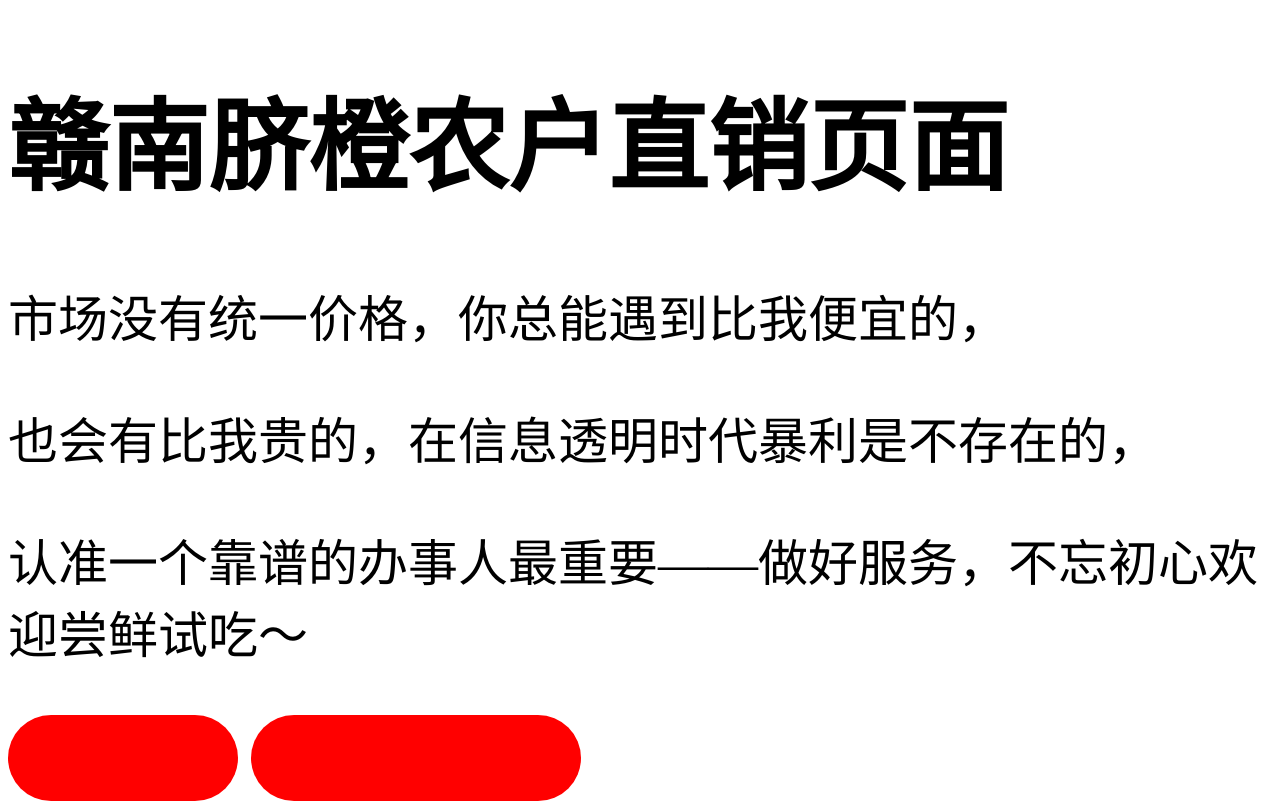
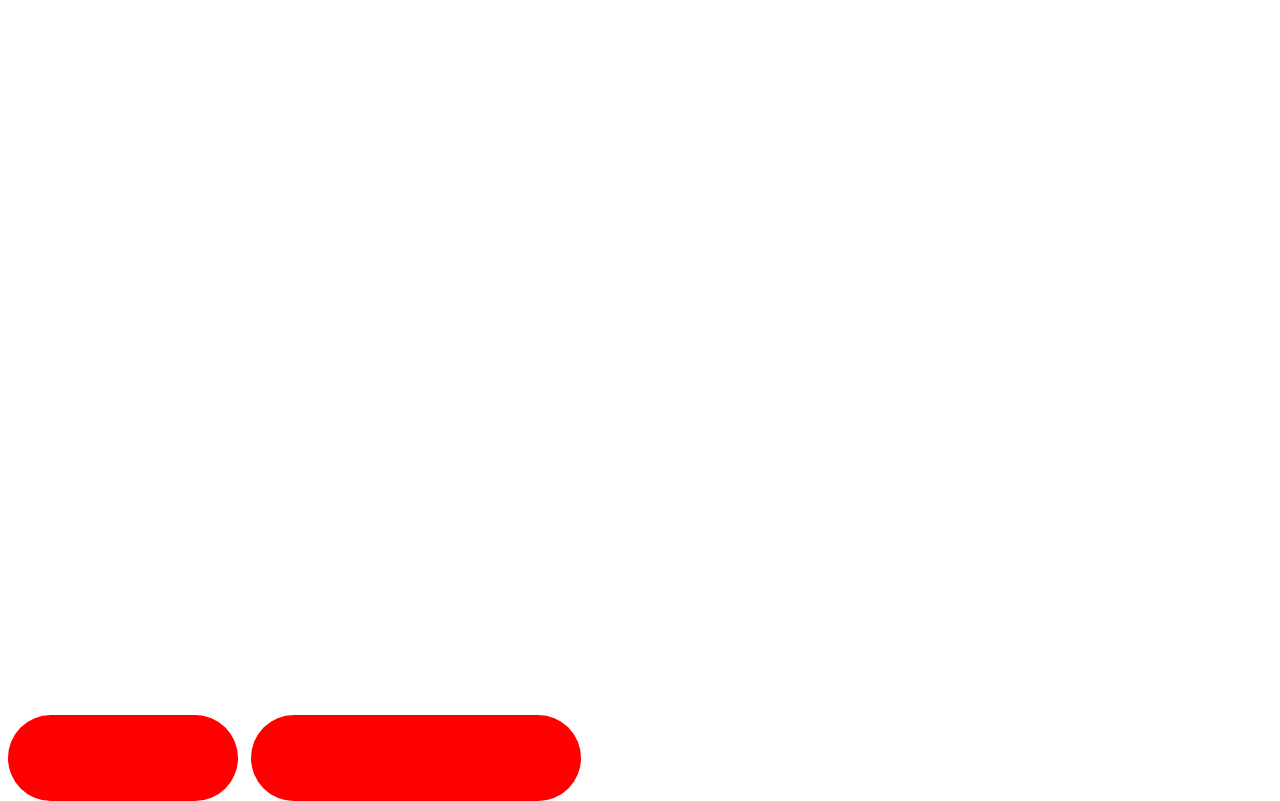
Before and after one commit to gnqj/gnqj.github.io, a plain HTML site: page index.html in a window 1280 px wide. Drawn offline with Linux system fonts and the light colour scheme.

Commit message:
Update index.css

```diff
--- a/index.css
+++ b/index.css
@@ -1,6 +1,6 @@
 body{
-    background-color: white;
-    color: rgb(0, 0, 0);
+    background-color: rgb(255, 255, 255);
+    color: rgb(255, 255, 255);
     font-size: 50px;
 }
 
```
